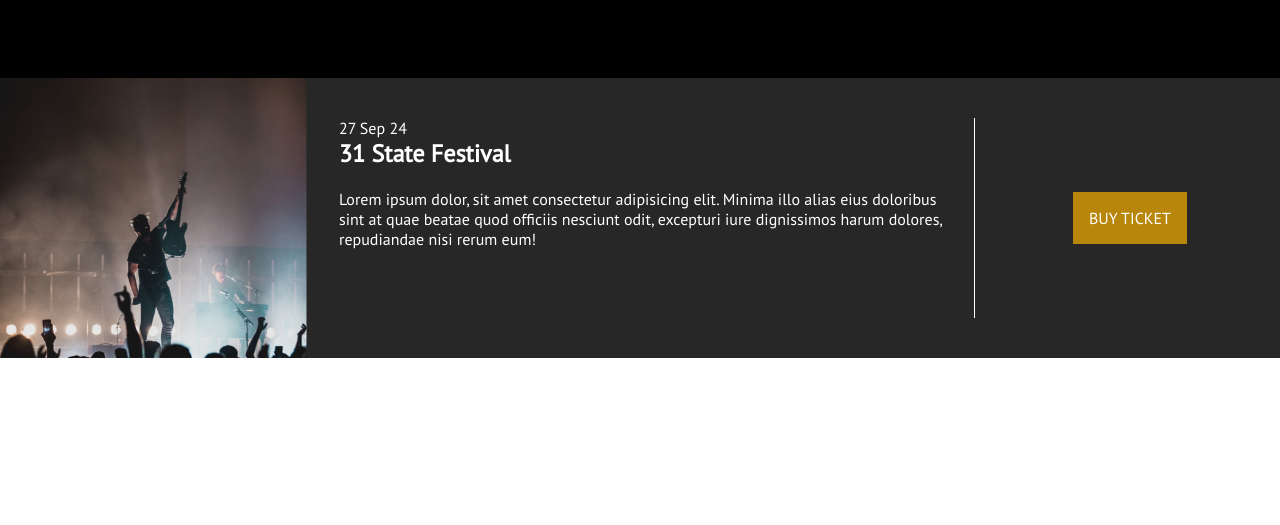
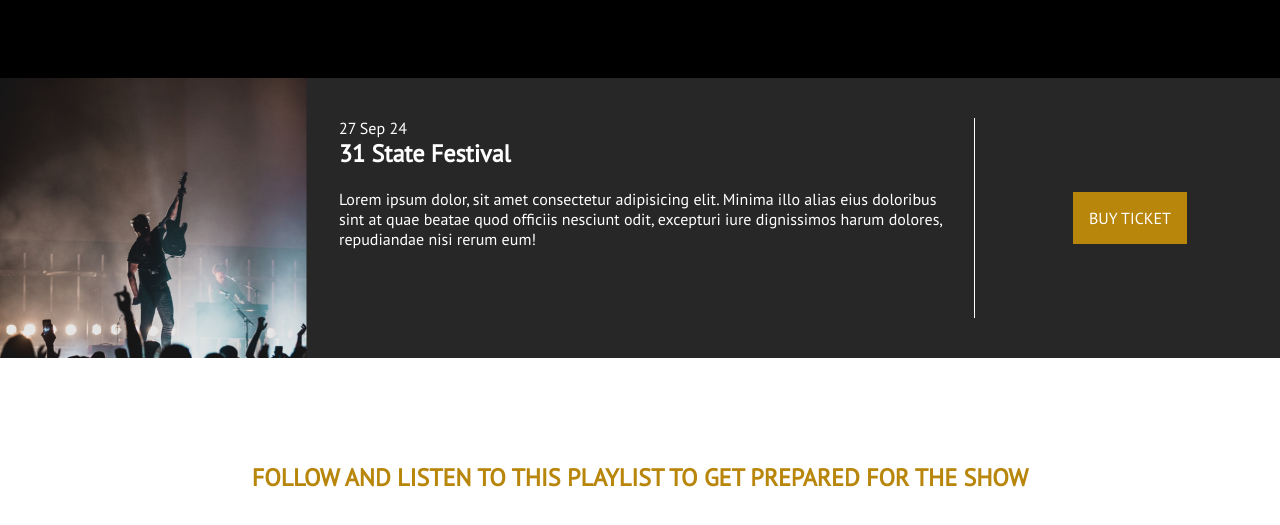
Before and after one commit to M1roel/DA-Band, a plain HTML site: page index.html in a window 1280 px wide. Shown: the part 1641-2166 px from the top of the page. Before the commit the page ends 1999 px from the top, so only its background shows below. Drawn offline with Linux system fonts and the light colour scheme.

Commit message:
Slogan Section beendet

```diff
--- a/index.html
+++ b/index.html
@@ -66,5 +66,8 @@
         <a href="#" class="btn">BUY TICKET</a>
       </div>
     </div>
+    <div class="sectionSlogan">
+      <p>FOLLOW AND LISTEN TO THIS PLAYLIST TO GET PREPARED FOR THE SHOW</p>
+    </div>
   </body>
 </html>
--- a/styles.css
+++ b/styles.css
@@ -129,3 +129,13 @@ h1 {
     display: flex;
     justify-content: center;
 }
+
+.sectionSlogan {
+    color: darkgoldenrod;
+    display: flex;
+    justify-content: center;
+    text-align: center;
+    font-size: 24px;
+    padding: 80px 80px;
+    font-weight: bold;
+}
```
